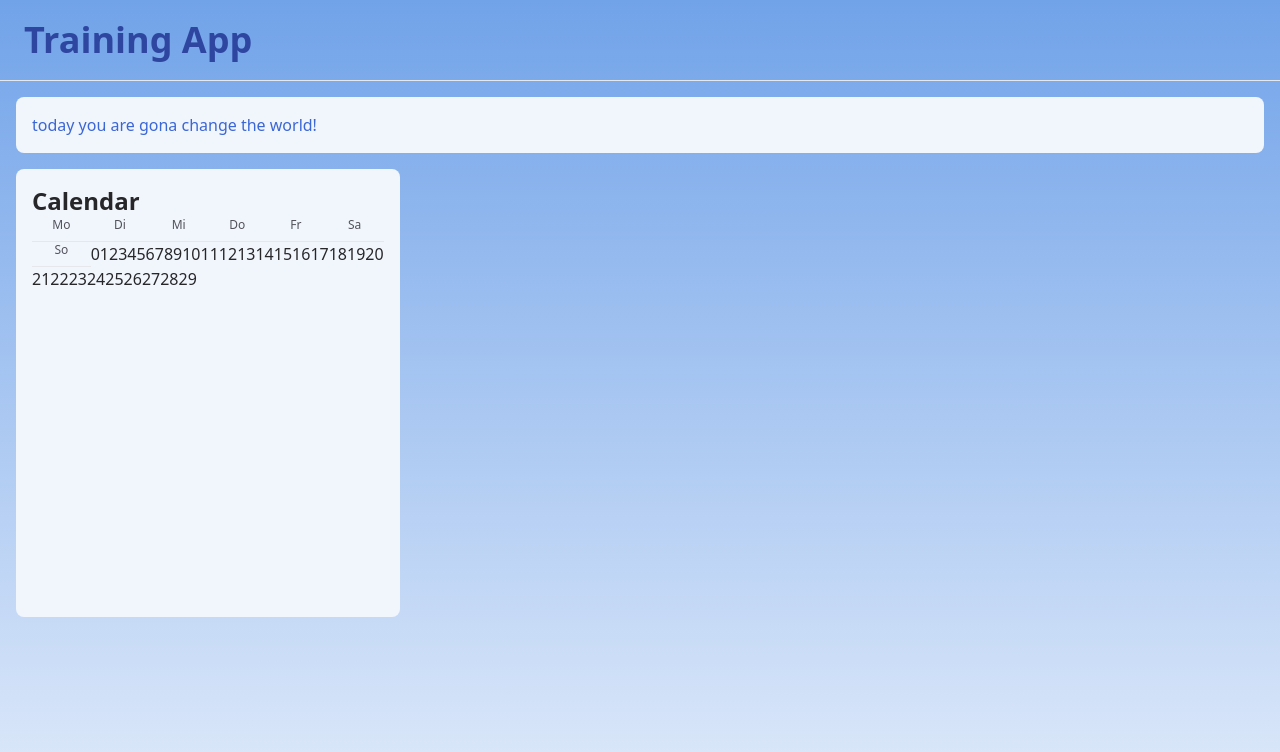
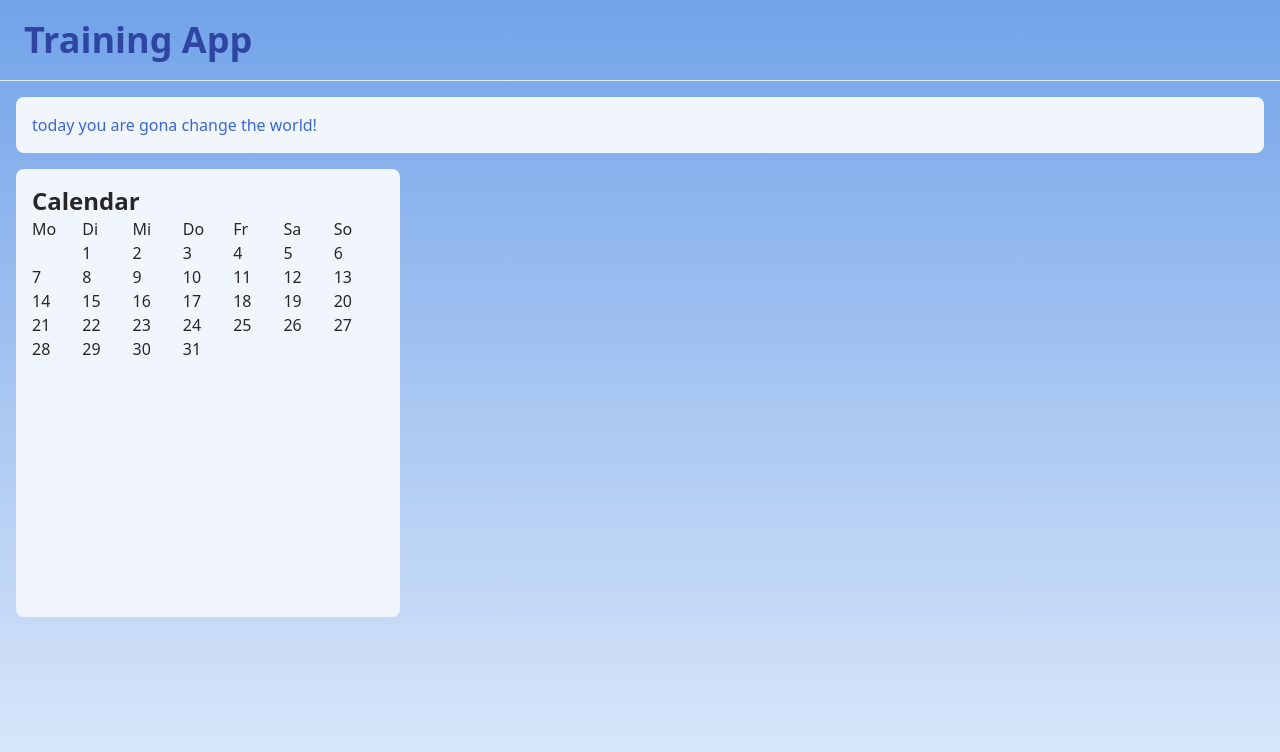
Before and after one commit to JolloDede/New-Training-App, a SvelteKit app: page / in a window 1280 px wide. Shown: the top 752 px of the page. Built offline with nearby package versions, Linux system fonts and the light colour scheme.

Commit message:
feat: calendar is displayed

```diff
--- a/src/components/CalendarDay.svelte
+++ b/src/components/CalendarDay.svelte
@@ -1,5 +1,5 @@
-<div class="w-1/6 pb-2 border-b sticky">
-	<div class="flex text-xs text-zinc-600 justify-center items-center">
+<div class="">
+	<div class="">
 		<slot />
 	</div>
 </div>
--- a/src/routes/+page.svelte
+++ b/src/routes/+page.svelte
@@ -1,20 +1,41 @@
 <script lang="ts">
 	import CalendarDay from '../components/CalendarDay.svelte';
-import Button from '../components/default/Button.svelte';
+	import Button from '../components/default/Button.svelte';
 	import FancyButton from '../components/default/FancyButton.svelte';
 	import Main from '../components/default/Main.svelte';
 	import PrimaryButton from '../components/default/PrimaryButton.svelte';
 	import SecondaryButton from '../components/default/SecondaryButton.svelte';
-	let daysInMonth = new Date(2023, 9, 0).getDate();
+
+	let dateToday = new Date();
+	let firstDay = new Date(dateToday.getFullYear(), dateToday.getMonth(), 1);
+	let indexOfFirstDay = firstDay.getDay();
+	if (indexOfFirstDay == 0) indexOfFirstDay = 7;
+	let lastDay = new Date(dateToday.getFullYear(), dateToday.getMonth() + 1, 0);
+
+	let dayArr: number[] = [];
+	for (let i = 1; i < 43; i++) {
+		if (i >= indexOfFirstDay - 1) {
+			if (i - indexOfFirstDay >= lastDay.getDate()) {
+				dayArr.push(0);
+			} else {
+				dayArr.push(i - indexOfFirstDay + 1);
+			}
+		} else {
+			dayArr.push(0);
+		}
+	}
 </script>
 
 <Main>
 	<div class="m-4 p-4 bg-sapphire-50 border-sapphire-400 rounded-lg">
 		<a href="today" class="text-sapphire-600"> today you are gona change the world! </a>
 	</div>
-	<div class="flex flex-col m-4 p-4 bg-sapphire-50 text-zinc-800 rounded-lg" style="height: 28rem; width: 24rem;">
+	<div
+		class="flex flex-col m-4 p-4 bg-sapphire-50 text-zinc-800 rounded-lg"
+		style="height: 28rem; width: 24rem;"
+	>
 		<div class="font-semibold text-2xl">Calendar</div>
-		<div class="flex flex-wrap">
+		<div class="grid grid-cols-7">
 			<CalendarDay>Mo</CalendarDay>
 			<CalendarDay>Di</CalendarDay>
 			<CalendarDay>Mi</CalendarDay>
@@ -22,9 +43,11 @@ import Button from '../components/default/Button.svelte';
 			<CalendarDay>Fr</CalendarDay>
 			<CalendarDay>Sa</CalendarDay>
 			<CalendarDay>So</CalendarDay>
-			{#each {length: daysInMonth} as _, day}
-				<div >
-					{day}
+			{#each dayArr as day}
+				<div>
+					{#if day != 0}
+						{day}
+					{/if}
 				</div>
 			{/each}
 		</div>
```
